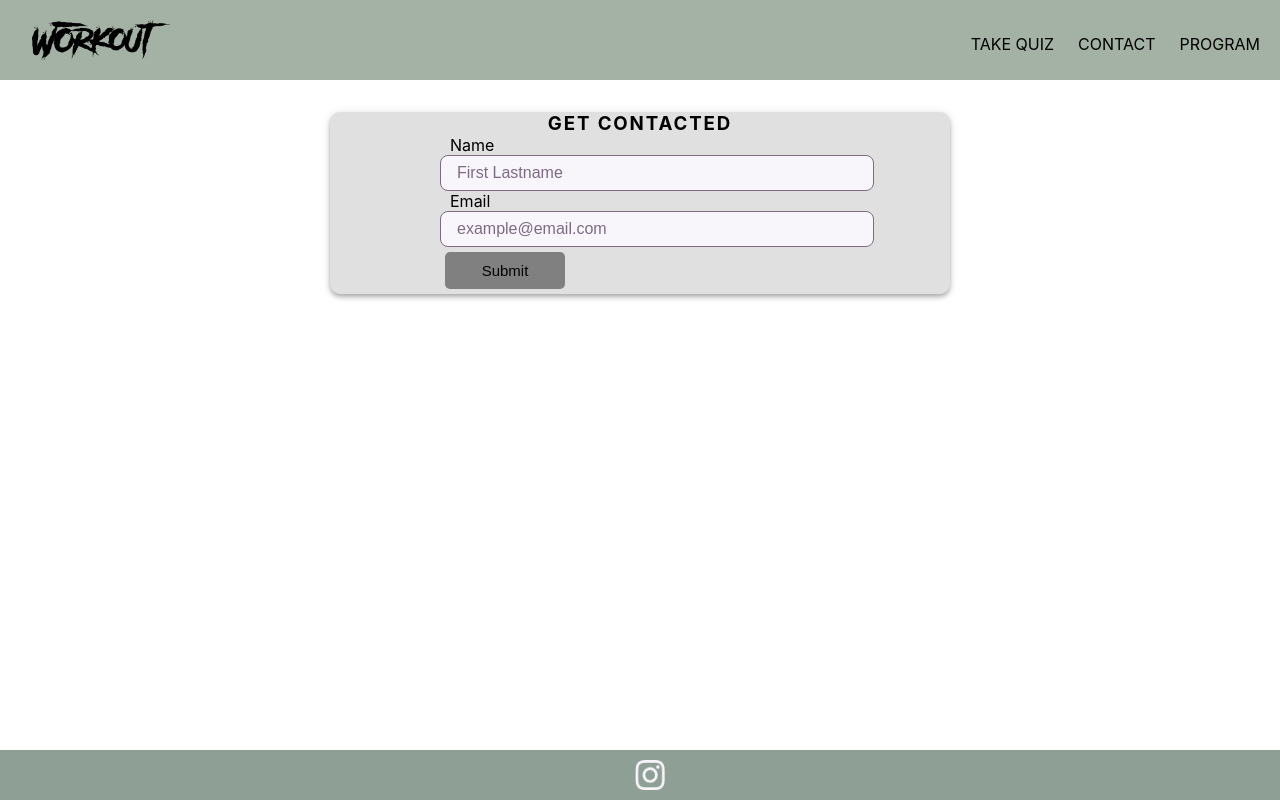
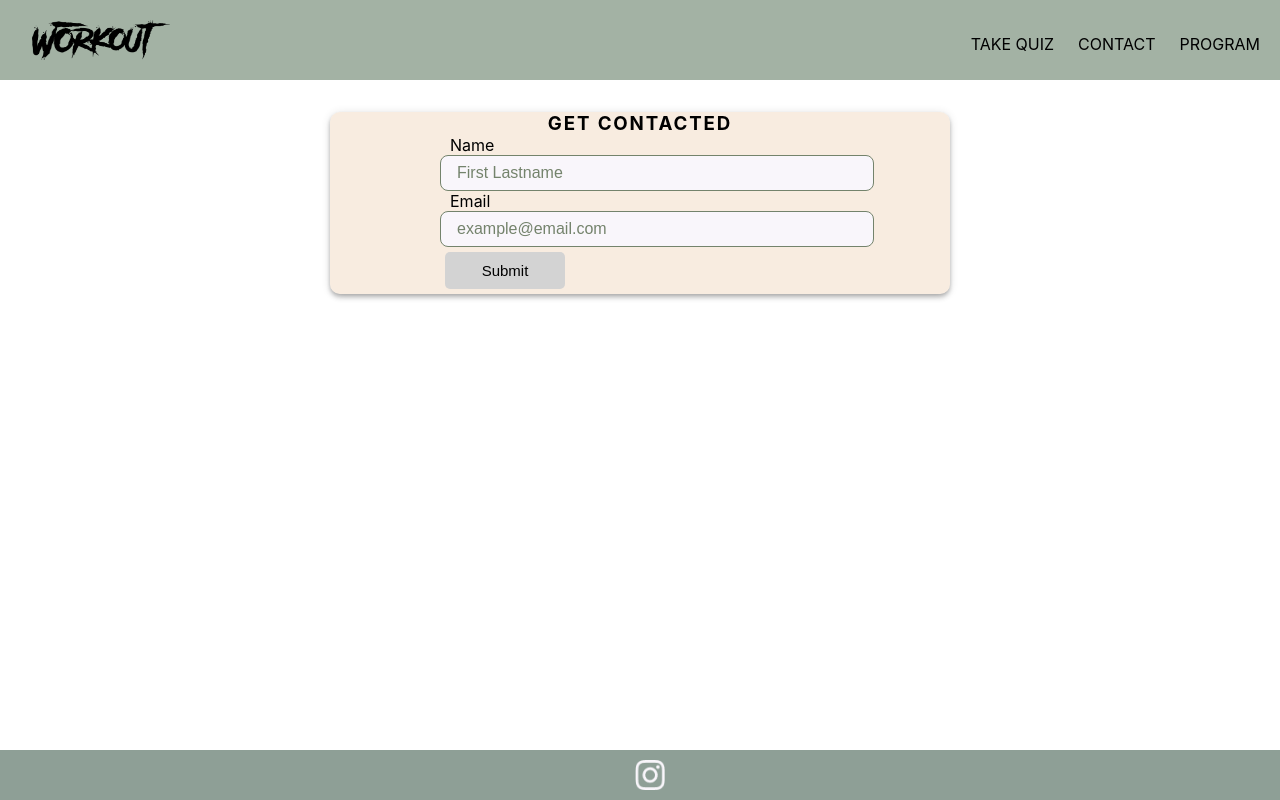
Before and after one commit to EvaSjoholm/project-W-frontend, a React (Create React App) app: page /Contact in a window 1280 px wide. Built offline with nearby package versions, Linux system fonts and the light colour scheme.

Commit message:
lottie ani

```diff
--- a/package.json
+++ b/package.json
@@ -6,6 +6,7 @@
     "@babel/eslint-parser": "^7.18.9",
     "@emotion/react": "^11.11.1",
     "@emotion/styled": "^11.11.0",
+    "@lottiefiles/react-lottie-player": "^3.5.3",
     "@mui/material": "^5.13.4",
     "@reduxjs/toolkit": "^1.9.5",
     "eslint": "^8.21.0",
--- a/src/components/ContactForm/Contact.js
+++ b/src/components/ContactForm/Contact.js
@@ -1,5 +1,6 @@
 import React, { useState } from 'react'
 import './ContactForm.css'
+import { LoadingAni } from 'components/Loader/LoadingAni'
 import { Button } from '../Button'
 
 export const Contact = () => {
@@ -11,7 +12,7 @@ export const Contact = () => {
 
   return (
     <div className="contact">
-      {submit ? <p>Thank you!</p> : (
+      {submit ? <LoadingAni /> : (
 
         <form className="contactform">
           <h3>GET CONTACTED</h3>
@@ -25,7 +26,7 @@ export const Contact = () => {
             <input type="email" id="email" name="email" className="inputfield" placeholder="example@email.com" />
           </label>
 
-          <Button color="Grey" text="Submit" onClick={handleSubmit} />
+          <Button color="LightGray" text="Submit" onClick={handleSubmit} />
         </form>
       )}
     </div>
--- a/src/components/ContactForm/ContactForm.css
+++ b/src/components/ContactForm/ContactForm.css
@@ -1,5 +1,5 @@
 .contact {
-    background-color: #e0e0e0;
+    background-color: #ecceaf64;
     padding: 0 10px;
     width: 80%;
     max-width: 600px;
@@ -15,6 +15,8 @@
     background-color: var(--primary-color);
     margin: 32px auto 64px auto;
 }
+
+
 
 .form {
     display: flex;
@@ -66,7 +68,7 @@
     padding: 6px 10px;
     margin-top: 0;
     width: 100%;
-    color: #7B6C83;
+    color: #74836c;
   }
 
   option {
@@ -79,27 +81,21 @@
     color: #aaa;
   }
 
-  .formquestions {
-    font-size: 16px;
-    line-height: 24px;
-    font-weight: 500;
-  }
-
   .inputfield {
     font-size: 16px;
     background-color: #F9F6FB;
     width: 100%;
     border-radius: 8px;
-    border: 1px solid #7B6C83;
+    border: 1px solid #74836c;
     padding: 8px 16px;
   }
 
   .optionselected {
-    color: #7B6C83;
+    color: #74836c;;
   }
 
   .inputfield::placeholder {
-    color: #7B6C83;
+    color: #74836c;;
   }
 
   .inputfield:not(:placeholder-shown) {
@@ -167,7 +163,7 @@
 
 
   input[type="radio"]:hover::before {
-    background-color: #aa55db66;
+    background-color: #74db5566;
     padding: 12px;
     z-index: 1;
   }
--- /dev/null
+++ b/src/components/Loader/LoadingAni.js
@@ -0,0 +1,12 @@
+import React from 'react'
+import { Player } from '@lottiefiles/react-lottie-player';
+
+export const LoadingAni = () => {
+  return (
+    <Player
+      autoplay
+      loop
+      src="https://assets4.lottiefiles.com/packages/lf20_wdetpydn.json"
+      style={{ height: '100px', width: '100px' }} />
+  )
+}
--- a/src/components/Quiz/Quiz.js
+++ b/src/components/Quiz/Quiz.js
@@ -30,7 +30,6 @@ export const Quiz = ({ quiz, quizDone }) => {
   console.log(JSON.stringify(currentQuestion))
   return (
     <div className="content-container">
-      {/* <h3>{quiz.title}</h3> */}
       <Question
         id={currentQuestion._id}
         title={currentQuestion.questionText}
```
Also changed, not shown: src/components/Loader/Loading.css (line endings or trailing spaces), 1 other file (tests, documents, lock files or other folders).
